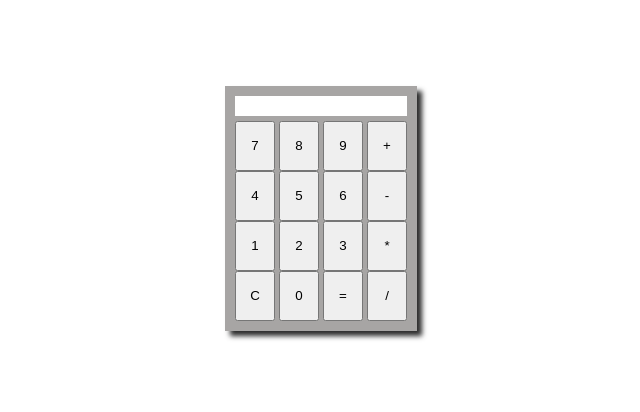
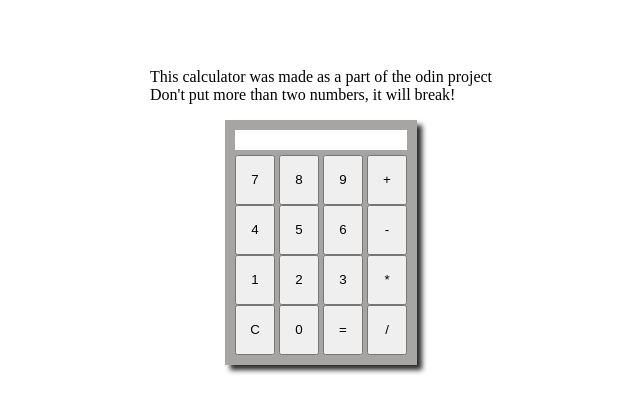
Before and after one commit to joaobitu/calculator, a plain HTML site: page index.html in a window 1280 px wide. Shown: the whole page, without its empty margins (327-967 px from the left). Drawn offline with Linux system fonts and the light colour scheme.

Commit message:
Add index.html style.css

```diff
--- a/index.html
+++ b/index.html
@@ -9,6 +9,7 @@
     <title>Calculator</title>
 </head>
 <body>
+    <p>This calculator was made as a part of the odin project<br> Don't put more than two numbers, it will break!</p>
     <div id="calculator-body">
         <div id="visor"></div>
         <div class="first-row">
--- a/style.css
+++ b/style.css
@@ -1,5 +1,6 @@
 body {
     display: flex;
+    flex-direction: column;
     align-items: center;
     justify-content: center;
     height: 50vh;
```
